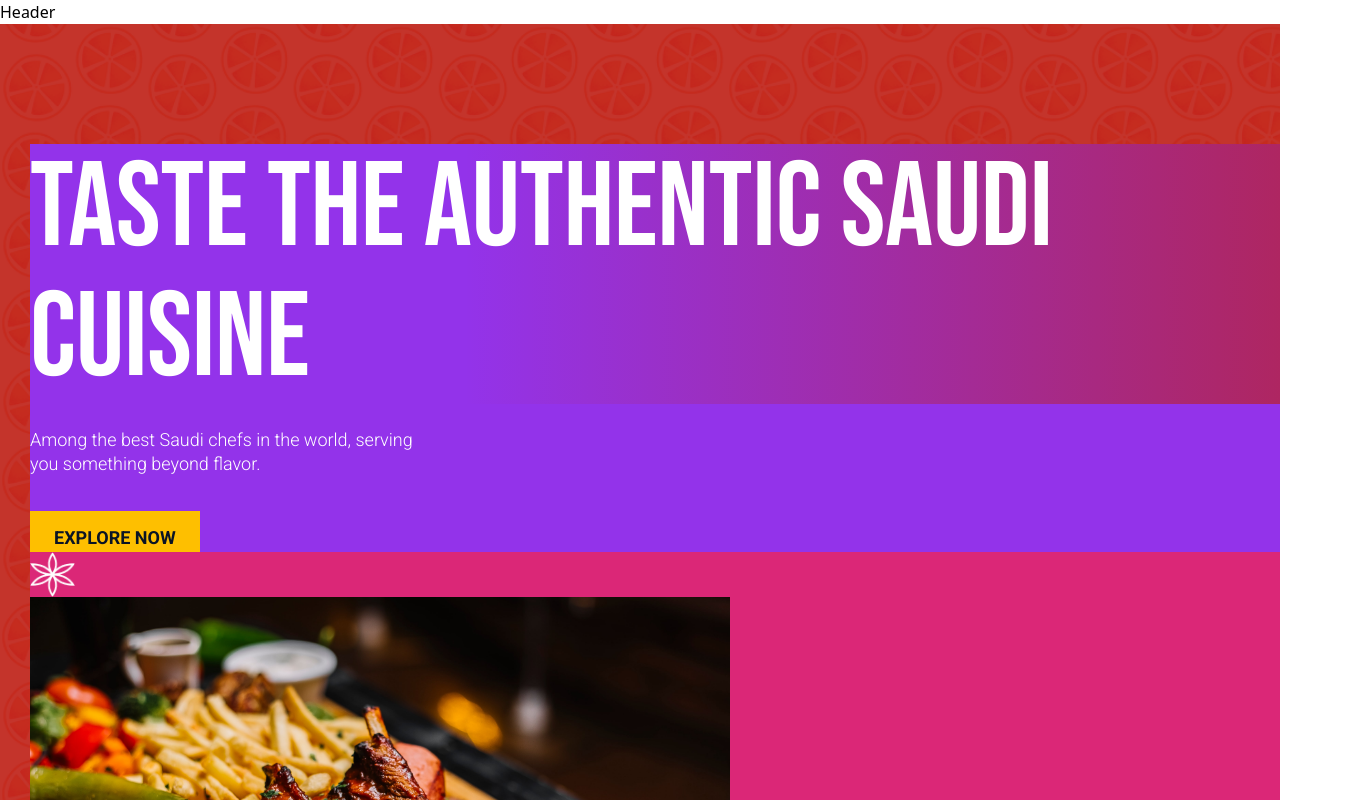
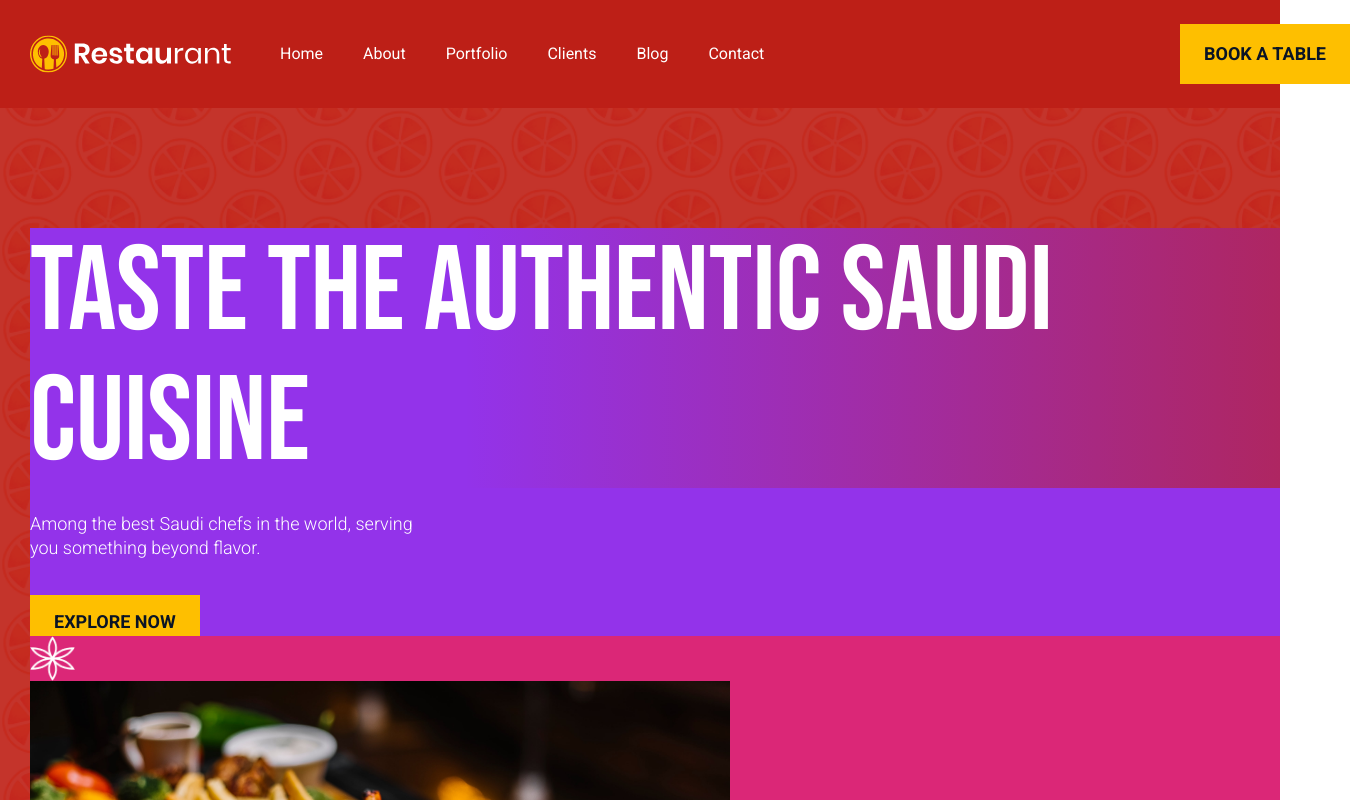
Before and after one commit to najmulhc/niomax, a React (Vite) app: page / in a window 1280 px wide. Shown: the top 800 px of the page, 1350 px wide, since content can reach past the window. Built offline with nearby package versions, Linux system fonts and the light colour scheme.

Commit message:
header basic part is ready

```diff
--- a/src/components/header/Header.jsx
+++ b/src/components/header/Header.jsx
@@ -1,9 +1,28 @@
-import React from 'react'
+import logo from "../../assets/logo.svg";
+import Button from "../shared/Button";
 
 const Header = () => {
+  const pages = ["Home", "About", "Portfolio", "Clients", "Blog", "Contact"];
   return (
-    <div>Header</div>
-  )
-}
+    <header className="sticky z-40 bg-red w-full md:h-[6.75rem] h-[4.813rem] top-0 left-0 py-8 px-[1.875rem]  ">
+      <div className="md:w-[82.5rem] h-full flex justify-between items-center mx-auto">
+        <div className="flex justify-start items-center gap-12">
+          <img src={logo} alt="" />
 
-export default Header
+          <div className="flex justify-start items-center text-white gap-10 font-roboto">
+            {pages.map((item) => (
+              <a href="#" className="hover:text-yellow" key={item}>
+                {item}
+              </a>
+            ))}
+          </div>
+        </div>
+        <div className="hidden md:block">
+          <Button>Book a table</Button>
+        </div>
+      </div>
+    </header>
+  );
+};
+
+export default Header;
```
Also changed, not shown: src/assets/logo.svg (added).
